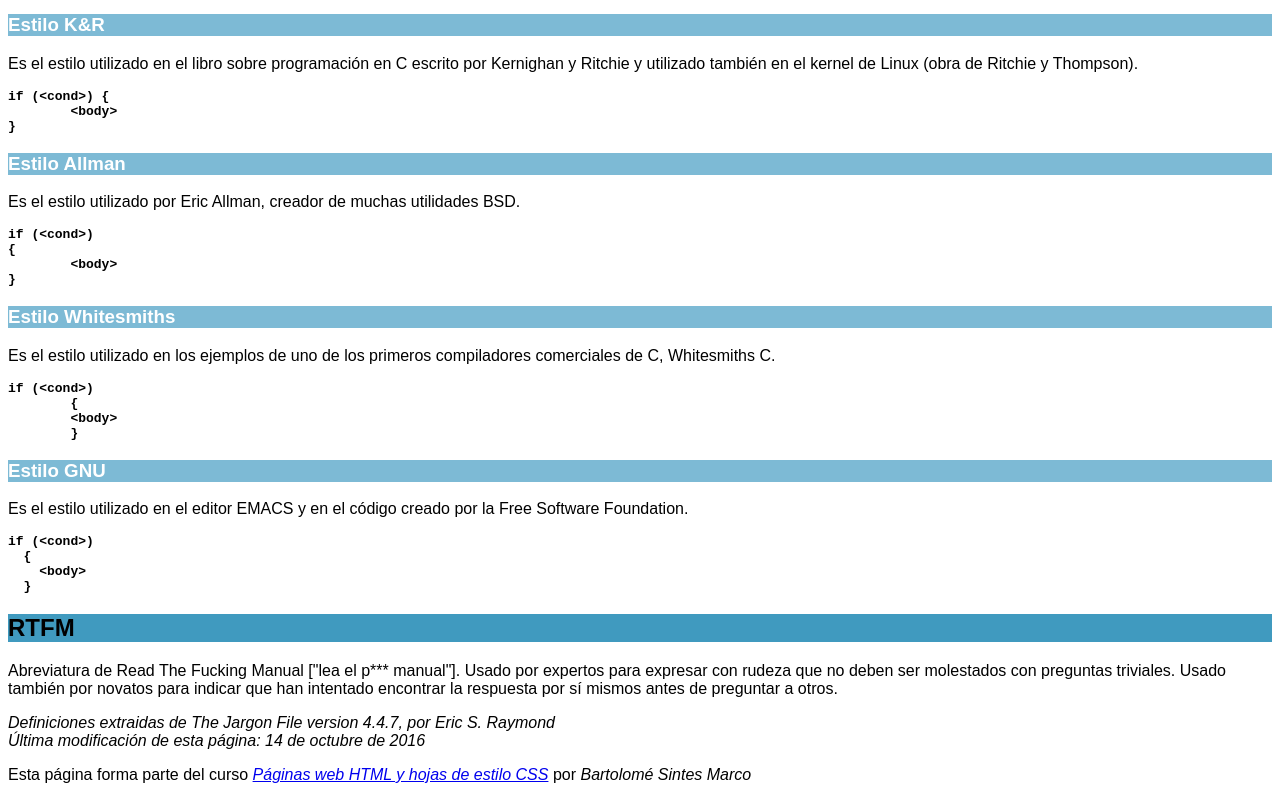
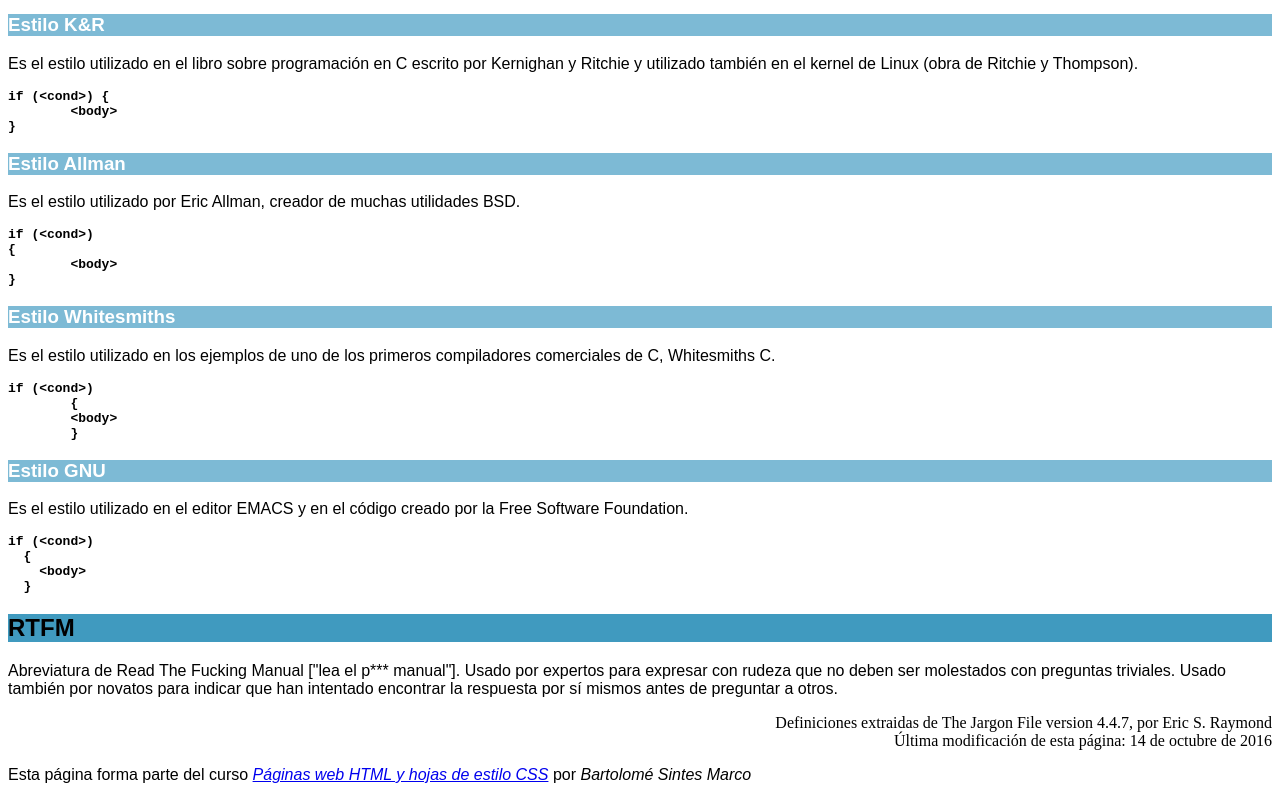
Before and after one commit to karlyCCTV/LengMarcas-UT4-En-Proceso, a plain HTML site: page 2.Text format/jargon.html in a window 1280 px wide. Shown: the part 1069-1869 px from the top of the page. Drawn offline with Linux system fonts and the light colour scheme.

Commit message:
Acabado el archivo 'jargon.css' y acabado el trabajo

```diff
--- a/2.Text format/jargon.css
+++ b/2.Text format/jargon.css
@@ -19,4 +19,8 @@ h3 {
 pre {
     font-weight: bolder;
 }
-adress {}
+address {
+  text-align: end;
+  font-style: normal;
+  font-family: 'Times New Roman', Times, serif;
+}
```
